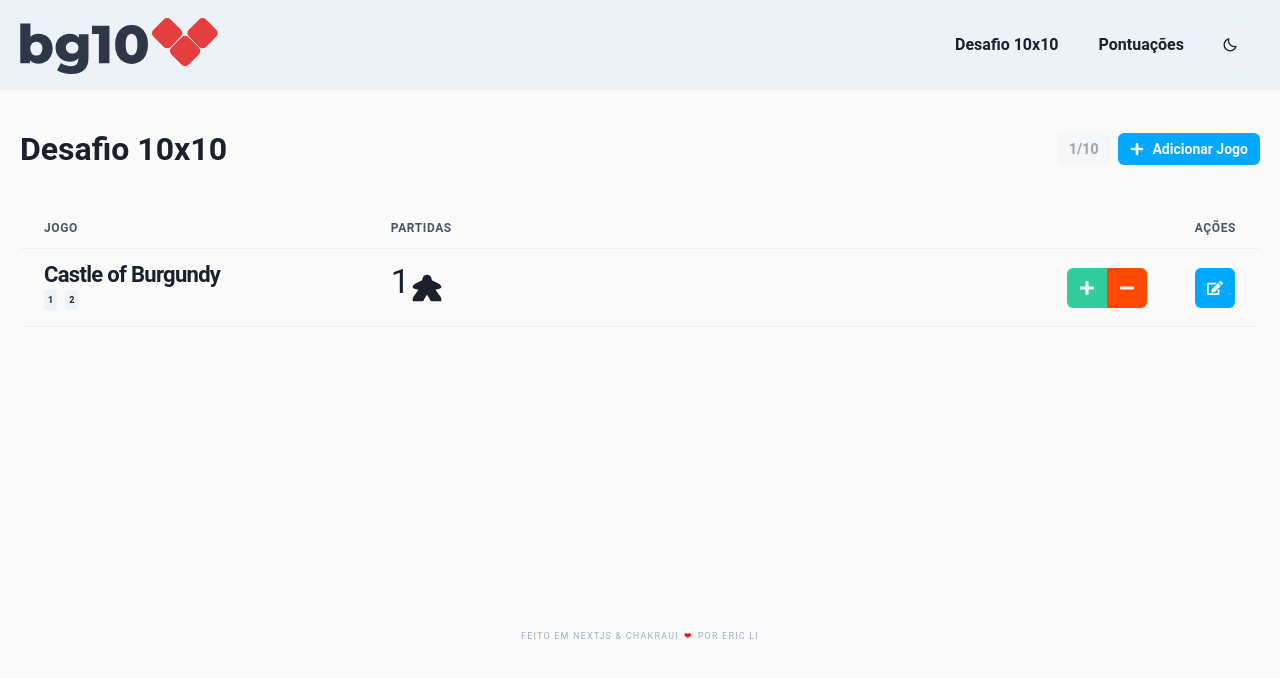
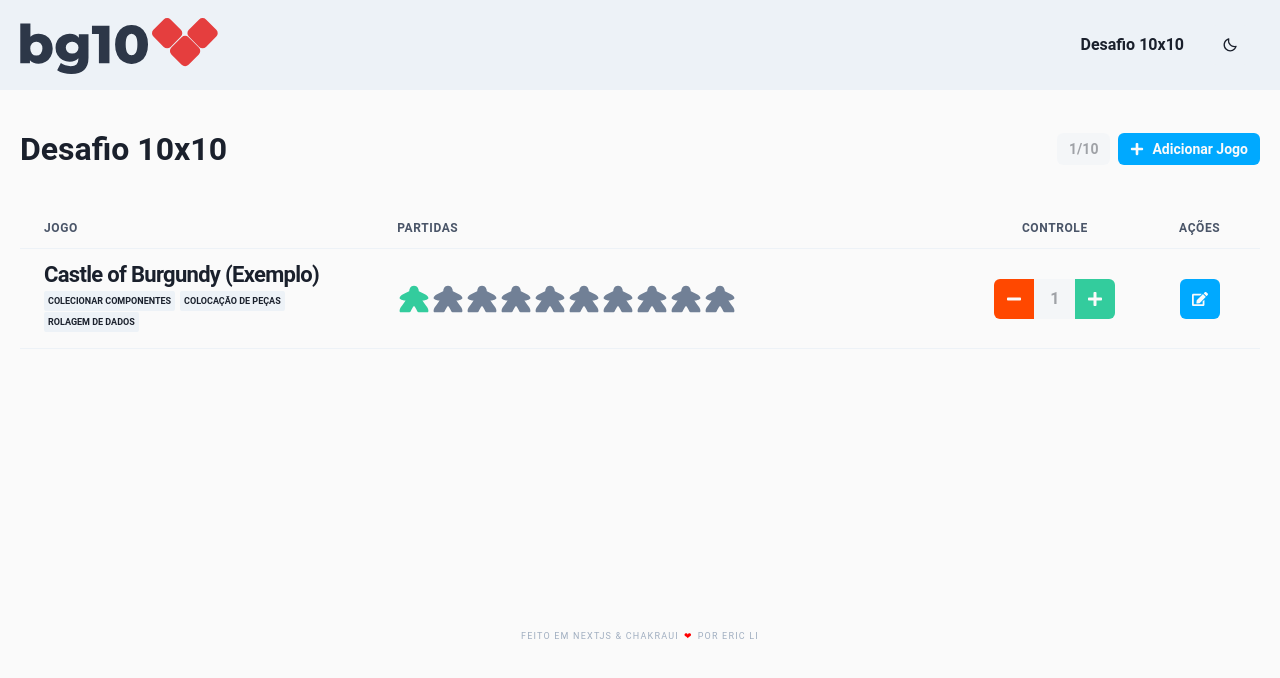
Before and after one commit to ericut/jogaboardgame, a Next.js app: page / in a window 1280 px wide. Shown: the top 678 px of the page. Built offline with nearby package versions, Linux system fonts and the light colour scheme.

Commit message:
page: desafio10x10 contagem de meeples, adição do localstorage e recuperação de listagem de jogos

```diff
--- a/src/components/Header/Header.tsx
+++ b/src/components/Header/Header.tsx
@@ -34,9 +34,9 @@ const Header = () => {
         <Link href="/desafio10x10">
           <Button variant="ghost">Desafio 10x10</Button>
         </Link>
-        <Link href="/pontuacoes">
+        {/* <Link href="/pontuacoes">
           <Button variant="ghost">Pontuações</Button>
-        </Link>
+        </Link> */}
       </>
     );
   };
--- /dev/null
+++ b/src/data/categoriasData.ts
@@ -0,0 +1,18 @@
+import { ICategoriasProps } from "../interfaces";
+
+export const categoriasData: ICategoriasProps[] = [
+  { id: 1, nome: "Alocação de trabalhadores" },
+  { id: 2, nome: "Apostas/Leilão" },
+  { id: 3, nome: "Blefe/Atuação" },
+  { id: 4, nome: "Colecionar componentes" },
+  { id: 5, nome: "Colocação de peças" },
+  { id: 6, nome: "Construção de baralho" },
+  { id: 7, nome: "Controle/influência de área" },
+  { id: 8, nome: "Desenhar" },
+  { id: 9, nome: "Gestão de mão" },
+  { id: 10, nome: "Force sua sorte" },
+  { id: 11, nome: "Rolagem de dados" },
+  { id: 12, nome: "Toma essa" },
+  { id: 20, nome: "Cooperativo" },
+  { id: 21, nome: "Duelo" },
+];
--- a/src/utils/jogosData.ts
+++ b/src/data/jogosData.ts
@@ -2,9 +2,9 @@ import { IJogosProps } from "../interfaces";
 
 export const jogosData: IJogosProps[] = [
   {
-    id: 101,
-    nome: "Castle of Burgundy",
+    id: 1,
+    nome: "Castle of Burgundy (Exemplo)",
     partidas: 1,
-    categoria: [1, 2], //badges
+    categoria: [4, 5, 11],
   },
 ];
--- a/src/interfaces/index.ts
+++ b/src/interfaces/index.ts
@@ -4,3 +4,8 @@ export interface IJogosProps {
   partidas: number | string;
   categoria: Array<number>;
 }
+
+export interface ICategoriasProps {
+  id: number;
+  nome: string;
+}
--- a/src/pages/desafio10x10.tsx
+++ b/src/pages/desafio10x10.tsx
@@ -17,15 +17,12 @@ import {
   ButtonGroup,
   Button,
   IconButton,
-  Box,
   Flex,
   Heading,
   Badge,
   HStack,
   VStack,
   Input,
-  FormControl,
-  FormLabel,
   NumberInput,
   NumberInputField,
   Checkbox,
@@ -33,33 +30,38 @@ import {
 } from "@chakra-ui/react";
 import { GiMeeple } from "react-icons/gi";
 import { FaEdit, FaSave, FaPlus, FaMinus } from "react-icons/fa";
-
-import { IJogosProps } from "../interfaces";
+import { IJogosProps, ICategoriasProps } from "../interfaces";
+import { jogosData } from "../data/jogosData";
+import { categoriasData } from "../data/categoriasData";
 
 const Desafio10x10 = () => {
   const { isOpen, onOpen, onClose } = useDisclosure();
   const btnRef = useRef();
-
   const [jogosListados, setJogosListados] = useState<IJogosProps[] | undefined>(
-    [{ id: 1, nome: "Castle of Burgundy", partidas: 1, categoria: [1, 2] }]
+    jogosData
   );
-
   const [jogoEdicao, setJogoEdicao] = useState<IJogosProps | undefined>({
     id: 0,
     nome: "",
     partidas: "",
     categoria: [],
   });
-
-  const [categoriaListagem] = useState([
-    { id: 1, nome: "Colocação de peças" },
-    { id: 2, nome: "Colecionar componentes" },
-    { id: 3, nome: "Rolagem de dados" },
-  ]);
+  const [categoriaListagem] = useState<ICategoriasProps[] | undefined>(
+    categoriasData
+  );
 
   useEffect(() => {
-    console.log(jogoEdicao);
-  }, [jogoEdicao]);
+    if (localStorage.getItem("listagemJogos")) {
+      let jogosRecuperados = JSON.parse(localStorage.getItem("listagemJogos"));
+      setJogosListados(jogosRecuperados);
+    } else {
+      setJogosListados(jogosData);
+    }
+  }, []);
+
+  useEffect(() => {
+    localStorage.setItem("listagemJogos", JSON.stringify(jogosListados));
+  }, [jogosListados]);
 
   function handleAbrirEdicaoJogo(item?) {
     onOpen();
@@ -167,7 +169,66 @@ const Desafio10x10 = () => {
     handleCloseDrawer();
   }
 
+  const NumeroPartidas = (partidas) => {
+    // partidas calculadas
+    let partidasASeremJogadas = 10;
+    let partidasNaoJogadas = Array.from(
+      { length: partidasASeremJogadas - partidas },
+      (v, k) => k + 1
+    );
+    let partidasJogadas = Array.from({ length: partidas }, (v, k) => k + 1);
+    // partidas mapeadas
+    let partidasJogadasRender = partidasJogadas.map((item) => {
+      return (
+        <Text color="green.500" key={item}>
+          <GiMeeple />
+        </Text>
+      );
+    });
+    let partidasNaoJogadasRender = partidasNaoJogadas.map((item) => {
+      return (
+        <Text color="gray.500" key={item}>
+          <GiMeeple />
+        </Text>
+      );
+    });
+    //
+    return (
+      <>
+        {partidasJogadasRender}
+        {partidasNaoJogadasRender}
+      </>
+    );
+  };
+
   const ListagemJogos = useMemo(() => {
+    const ListagemCategorias = (categoria) => {
+      function corPorCategoria(item) {
+        if (item === "Cooperativo") {
+          return "green";
+        } else if (item === "Duelo") {
+          return "red";
+        }
+      }
+      return (
+        <>
+          {categoriaListagem
+            .filter((item) => categoria.indexOf(item.id) > -1)
+            .map((item) => {
+              return (
+                <Badge
+                  fontSize="9px"
+                  mr="5px"
+                  colorScheme={corPorCategoria(item.nome)}
+                >
+                  {item.nome}
+                </Badge>
+              );
+            })}
+        </>
+      );
+    };
+
     return jogosListados.length !== 0 ? (
       jogosListados.map((item) => {
         return (
@@ -181,31 +242,29 @@ const Desafio10x10 = () => {
               >
                 {item.nome}
               </Text>
-              <HStack>
-                {item.categoria.map((subItem) => {
-                  return <Badge fontSize="9px">{subItem}</Badge>;
-                })}
-              </HStack>
+              <Stack shouldWrapChildren={true}>
+                {ListagemCategorias(item.categoria)}
+              </Stack>
             </Td>
-            <Td w="60%">
-              <Flex fontSize="34px">
-                {item.partidas}
-                <GiMeeple />
+            <Td w="50%">
+              <Flex fontSize="34px" alignItems="center">
+                {NumeroPartidas(item.partidas)}
               </Flex>
             </Td>
             <Td w="10%">
               <ButtonGroup size="md" isAttached>
                 <IconButton
+                  aria-label="Retirar Jogada"
+                  colorScheme="orange"
+                  icon={<FaMinus />}
+                  onClick={() => handleRetirarPartida(item)}
+                />
+                <Button isDisabled>{item.partidas}</Button>
+                <IconButton
                   aria-label="Acrescentar Jogada"
                   colorScheme="green"
                   icon={<FaPlus />}
                   onClick={() => handleAcrescentarPartida(item)}
-                />
-                <IconButton
-                  aria-label="Retirar Jogada"
-                  colorScheme="orange"
-                  icon={<FaMinus />}
-                  onClick={() => handleRetirarPartida(item)}
                 />
               </ButtonGroup>
             </Td>
@@ -230,7 +289,7 @@ const Desafio10x10 = () => {
         </Td>
       </Tr>
     );
-  }, [jogosListados]);
+  }, [jogosListados, categoriaListagem]);
 
   const EdicaoJogo = useMemo(() => {
     return (
@@ -348,7 +407,9 @@ const Desafio10x10 = () => {
               <Tr>
                 <Th w="30%">Jogo</Th>
                 <Th w="50%">Partidas</Th>
-                <Th w="10%"></Th>
+                <Th w="10%">
+                  <Flex justifyContent="center">Controle</Flex>
+                </Th>
                 <Th w="10%">
                   <Flex justifyContent="center">Ações</Flex>
                 </Th>
--- a/src/pages/pontuacoes.tsx
+++ b/src/pages/pontuacoes.tsx
@@ -8,7 +8,7 @@ const Pontuacoes = () => {
       justifyContent="center"
       padding="20px"
     >
-      Pontuações...
+      Em desenvolvimento...
     </Flex>
   );
 };
```
Also changed, not shown: 1 other file (tests, documents, lock files or other folders).
